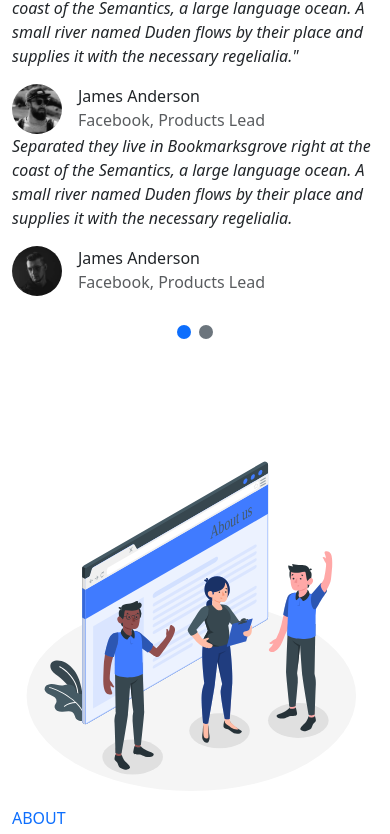
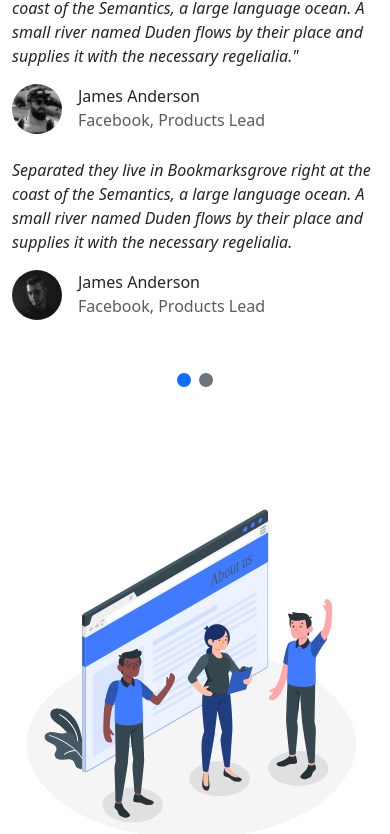
Before and after one commit to aungphyolwin-gic/react-launchSamplePage, a React (Create React App) app: page / in a window 390 px wide. Shown: the part 6319-7153 px from the top of the page. Built offline with nearby package versions, Linux system fonts and the light colour scheme.

Commit message:
fix spacing in mobile

```diff
--- a/src/Contact.js
+++ b/src/Contact.js
@@ -17,7 +17,7 @@ export default function Contact() {
                 {/* body input */}
                 <div className='row'>
                     {/* user contact info */}
-                    <div className='col-lg-7'>
+                    <div className='col-lg-7 mb-4'>
                         <form className="contact-form text-body-tertiary">
                             <div className="row text-start">
                                 <div className="col-6">
--- a/src/Testimonials.js
+++ b/src/Testimonials.js
@@ -23,7 +23,7 @@ export default function Testimonials() {
                     </div>
                     <div className='col-lg-8'>
                         <div className='row'>
-                            <div className='col-md-6 text-start'>
+                            <div className='col-md-6 text-start mb-4'>
                                 <div className=''>
                                     <div className='row'>
                                         <blockquote className=' blockquote text-wrap fst-italic fs-6'>
@@ -44,7 +44,7 @@ export default function Testimonials() {
                                 </div>
                             </div>
 
-                            <div className='col-md-6 text-start'>
+                            <div className='col-md-6 text-start mb-4'>
                                 <div className=''>
                                     <div className='row'>
                                         <blockquote className=' blockquote  text-wrap fst-italic fs-6'>
```
